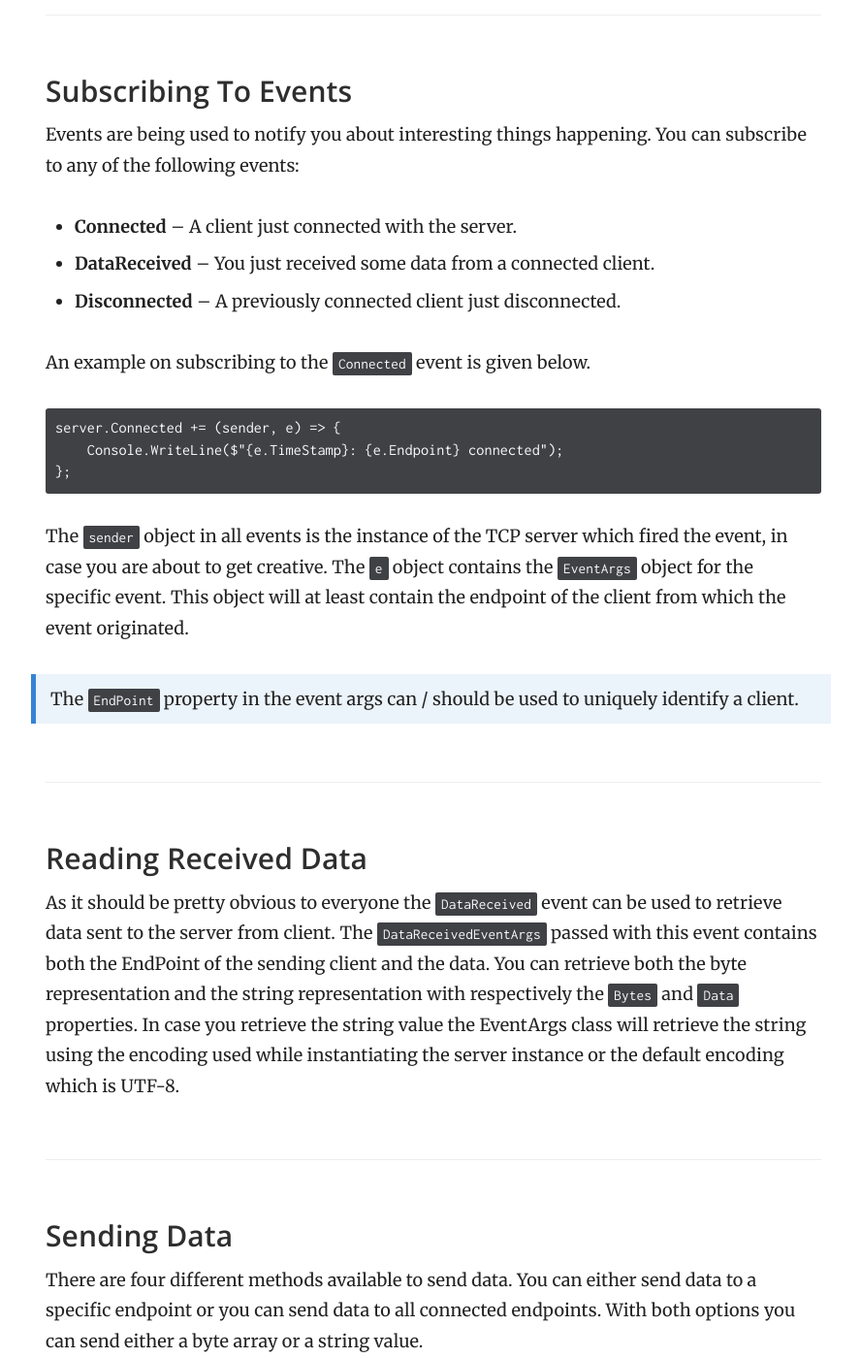
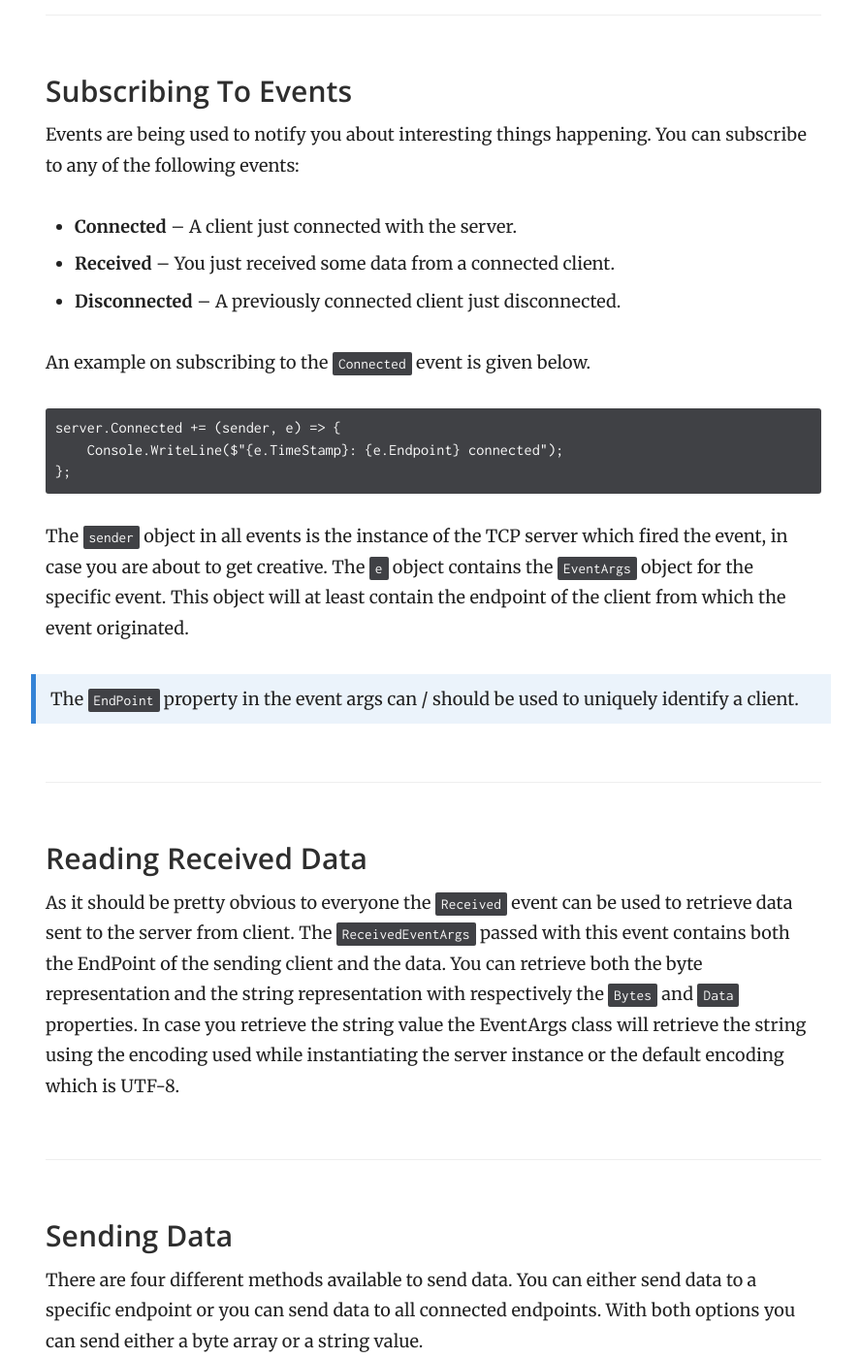
Before and after one commit to Boerman/docs, a Jekyll site: the page built from _docs/Libraries/Networking/tcp-server.md, in a window 1280 px wide and 1400 px high, scrolled down 1473 px. Shown: the whole window at 97% size, without its empty margins (343-1231 px from the left). Built offline with Jekyll 4.4.1, drawn with Linux system fonts in a browser that asks for light colours.

Commit message:
Updated '_docs/Libraries/Networking/tcp-server.md' via CloudCannon

```diff
--- a/_docs/Libraries/Networking/tcp-server.md
+++ b/_docs/Libraries/Networking/tcp-server.md
@@ -39,7 +39,7 @@ The `Start()` method starts the server and starts waiting for incoming connectio
 Events are being used to notify you about interesting things happening. You can subscribe to any of the following events:
 
 * **Connected**&nbsp;– A client just connected with the server.
-* **DataReceived**&nbsp;– You just received some data from a connected client.
+* **Received**&nbsp;– You just received some data from a connected client.
 * **Disconnected**&nbsp;– A previously connected client just disconnected.
 
 An example on subscribing to the `Connected` event is given below.
@@ -56,7 +56,7 @@ The `sender` object in all events is the instance of the TCP server which fired
 
 ### Reading Received Data
 
-As it should be pretty obvious to everyone the `DataReceived` event can be used to retrieve data sent to the server from client. The `DataReceivedEventArgs` passed with this event contains both the EndPoint of the sending client and the data. You can retrieve both the byte representation and the string representation with respectively the `Bytes` and `Data` properties. In case you retrieve the string value the EventArgs class will retrieve the string using the encoding used while instantiating the server instance or the default encoding which is UTF-8.
+As it should be pretty obvious to everyone the `Received` event can be used to retrieve data sent to the server from client. The `ReceivedEventArgs` passed with this event contains both the EndPoint of the sending client and the data. You can retrieve both the byte representation and the string representation with respectively the `Bytes` and `Data` properties. In case you retrieve the string value the EventArgs class will retrieve the string using the encoding used while instantiating the server instance or the default encoding which is UTF-8.
 
 ### Sending Data
 
```
